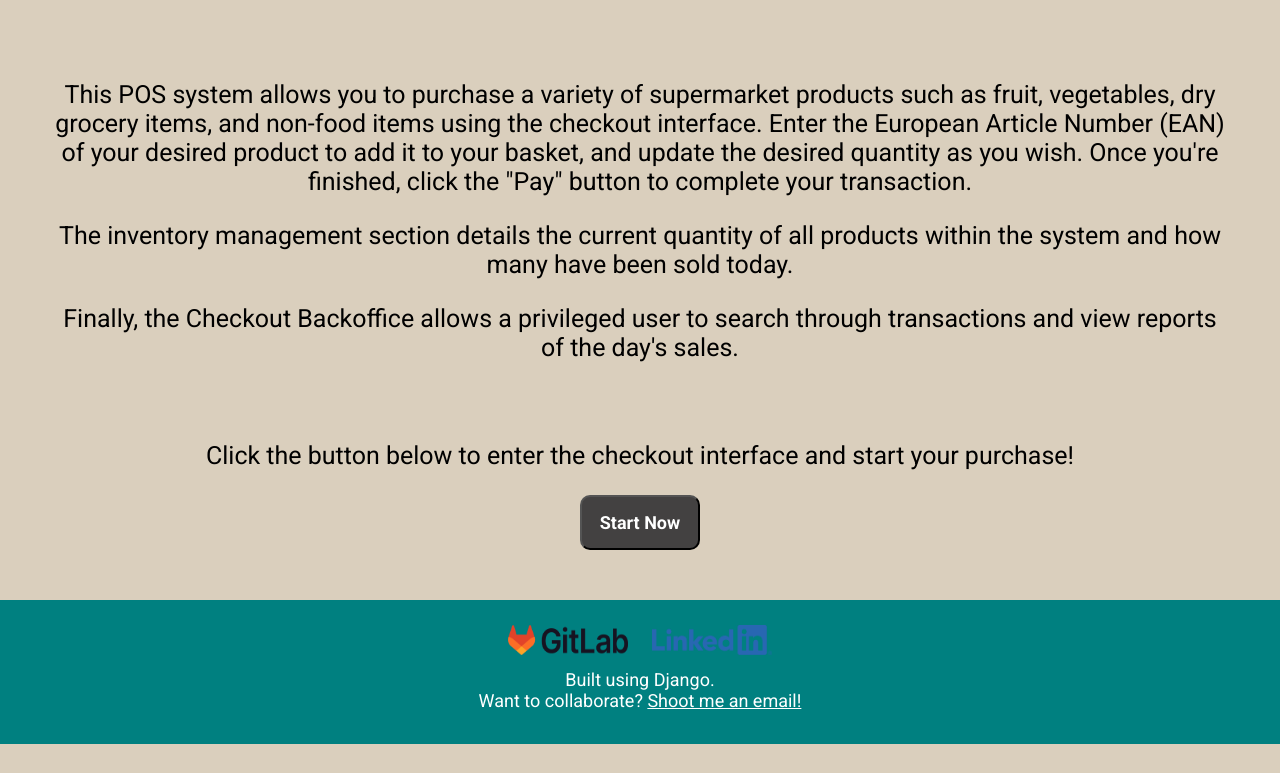
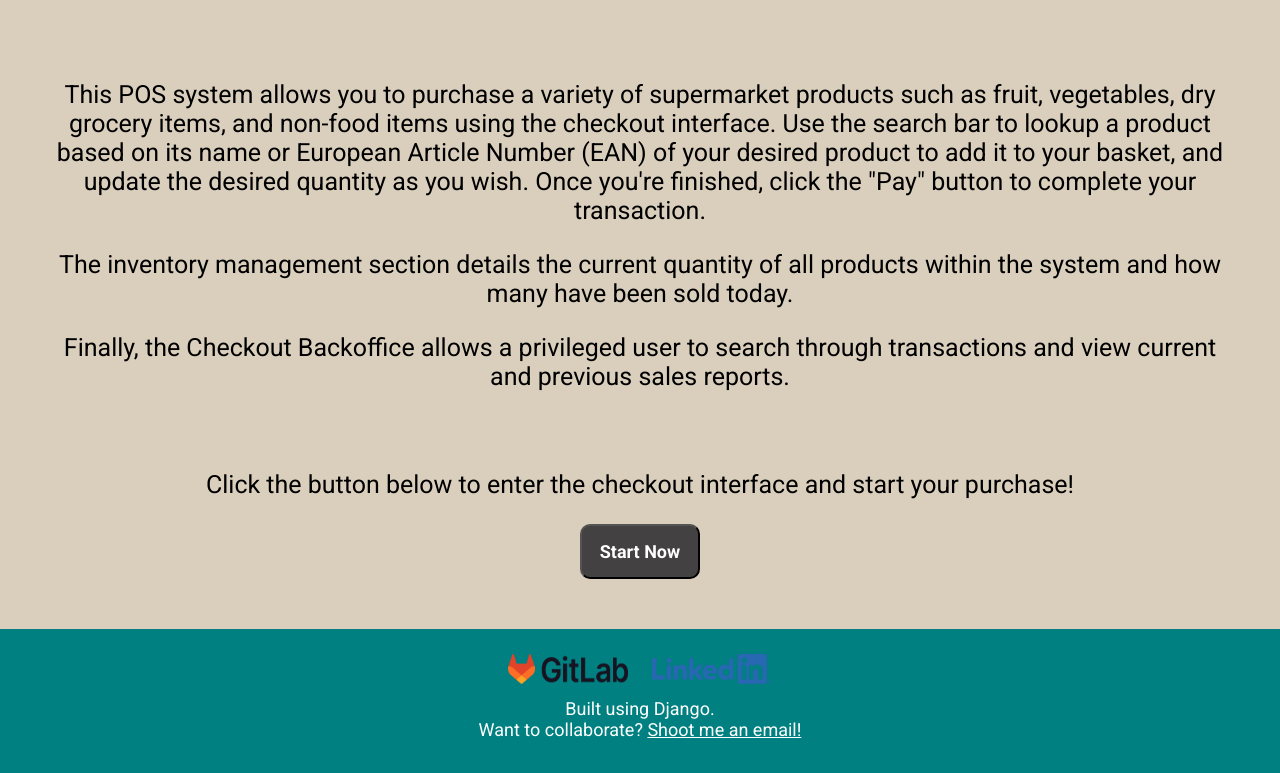
Before and after one commit to B-McKen/django-pos-system, a Django app: page / in a window 1280 px wide. Shown: the part 519-1292 px from the top of the page. Before the commit the page ends 1263 px from the top, so only its background shows below. Run offline with Django 5.2, Linux system fonts and the light colour scheme; parts of the project's set-up code (start-up, migrations or seed data) failed here and were passed over.

Commit message:
Started checkout JavaScript functionality

```diff
--- a/my_pos_system/pos_app/models.py
+++ b/my_pos_system/pos_app/models.py
@@ -7,9 +7,9 @@ class Product(models.Model):
     """
     EAN = models.CharField(max_length=13, unique=True)
     name = models.CharField(max_length=100)
-    price = models.FloatField()
+    price = models.DecimalField(max_digits=5, decimal_places=2)
     discount = models.BooleanField(default=False)
-    discounted_price = models.FloatField()
+    discounted_price = models.DecimalField(max_digits=5, decimal_places=2)
     image = models.ImageField(upload_to="media")
     available_qty = models.IntegerField()
 
--- a/my_pos_system/pos_app/static/styles/home_global.css
+++ b/my_pos_system/pos_app/static/styles/home_global.css
@@ -61,10 +61,10 @@ body {
 
 #enter-checkout-button {
     background-color: #434141; border-radius: 10px; padding: 15px; width: 120px;
-}
-
-#enter-checkout-button a {
-    color: #fff; font-weight: bold; font-size: 18px;
+    color: #fff;
+    font-size: 18px;
+    font-weight: bold;
+    cursor: pointer;
 }
 
 .main-footer {
--- a/my_pos_system/pos_app/templates/index.html
+++ b/my_pos_system/pos_app/templates/index.html
@@ -9,11 +9,13 @@
 </div>
 
 <div class="landing-container">
-    <p>This POS system allows you to purchase a variety of supermarket products such as fruit, vegetables, dry grocery items, and non-food items using the checkout interface. Enter the European Article Number (EAN) of your desired product to add it to your basket, and update the desired quantity as you wish. Once you're finished, click the "Pay" button to complete your transaction.</p>
+    <p>This POS system allows you to purchase a variety of supermarket products such as fruit, vegetables, dry grocery items, and non-food items using the checkout interface.
+       Use the search bar to lookup a product based on its name or European Article Number (EAN) of your desired product to add it to your basket, and update the desired quantity as you wish.
+       Once you're finished, click the "Pay" button to complete your transaction.</p>
     <p>The inventory management section details the current quantity of all products within the system and how many have been sold today.</p>
-    <p>Finally, the Checkout Backoffice allows a privileged user to search through transactions and view reports of the day's sales.</p>
+    <p>Finally, the Checkout Backoffice allows a privileged user to search through transactions and view current and previous sales reports.</p>
     <br>
     <p>Click the button below to enter the checkout interface and start your purchase!</p>
-    <button id="enter-checkout-button"><a href="#">Start Now</a></button>
+    <button id="enter-checkout-button">Start Now</button>
 </div>
 {% endblock %}
--- a/my_pos_system/pos_app/urls.py
+++ b/my_pos_system/pos_app/urls.py
@@ -11,5 +11,7 @@ urlpatterns = [
     path("inventory/", views.inventory_mgmt, name="Inventory Management"),
     path("backoffice/", views.CBO_main, name="Backoffice"),
     path("backoffice/sales-by-item/", views.item_sales_report, name="Item Sales"),
+    # Below are for views / JS interaction
+    path("api/product/", views.scanned_product, name="Scanned Product"),
 ]
 urlpatterns += static(settings.MEDIA_URL, document_root=settings.MEDIA_ROOT)
--- a/my_pos_system/pos_app/views.py
+++ b/my_pos_system/pos_app/views.py
@@ -1,5 +1,10 @@
-from django.shortcuts import render, HttpResponse
+# pylint: disable=no-member
+import logging
+from django.shortcuts import render
+from django.http import JsonResponse
 from .models import Product
+
+logger = logging.getLogger(__name__)
 
 # Create your views here.
 def home(request):
@@ -20,6 +25,29 @@ def login_page(request):
 def registration_page(request):
     return render(request, "registration.html")
 
+# DB interaction
+def scanned_product(request):
+    """
+    Fetch details of a product based on the EAN provided in the GET request.
+    """
+    if request.method == 'GET':
+        searched_EAN = request.GET.get('EAN')
+        try:
+            # Fetch product
+            product = Product.objects.get(EAN=searched_EAN)
+
+            # Response data
+            response_data = {
+                'name': product.name,
+                'price': float(product.price),
+                'discount': product.discount,
+                'discounted_price': float(product.discounted_price) if product.discount else None,
+                'image_url': product.image.url if product.image else None, # Image URL
+                'available_qty': product.available_qty,
+            }
+            return JsonResponse(response_data)
+        except Product.DoesNotExist:
+            return JsonResponse({'error': 'Product Not Found'}, status=404)
 
 def item_sales_report(request):
     # Query all products in DB
```
Also changed, not shown: my_pos_system/my_pos_system/settings.py (+16 -0 lines), my_pos_system/pos_app/static/js/checkout.js (added, +90 -0 lines), my_pos_system/pos_app/static/styles/checkout.css (+18 -3 lines), my_pos_system/pos_app/templates/checkout_main.html (+4 -4 lines), my_pos_system/media/media/shopping_bag.jpg (added), my_pos_system/media/media/shopping_bag_RtNQnqd.jpg (added), my_pos_system/pos_app/migrations/0006_alter_product_discounted_price_alter_product_price.py (added), my_pos_system/pos_app/static/js/global.js (added).
